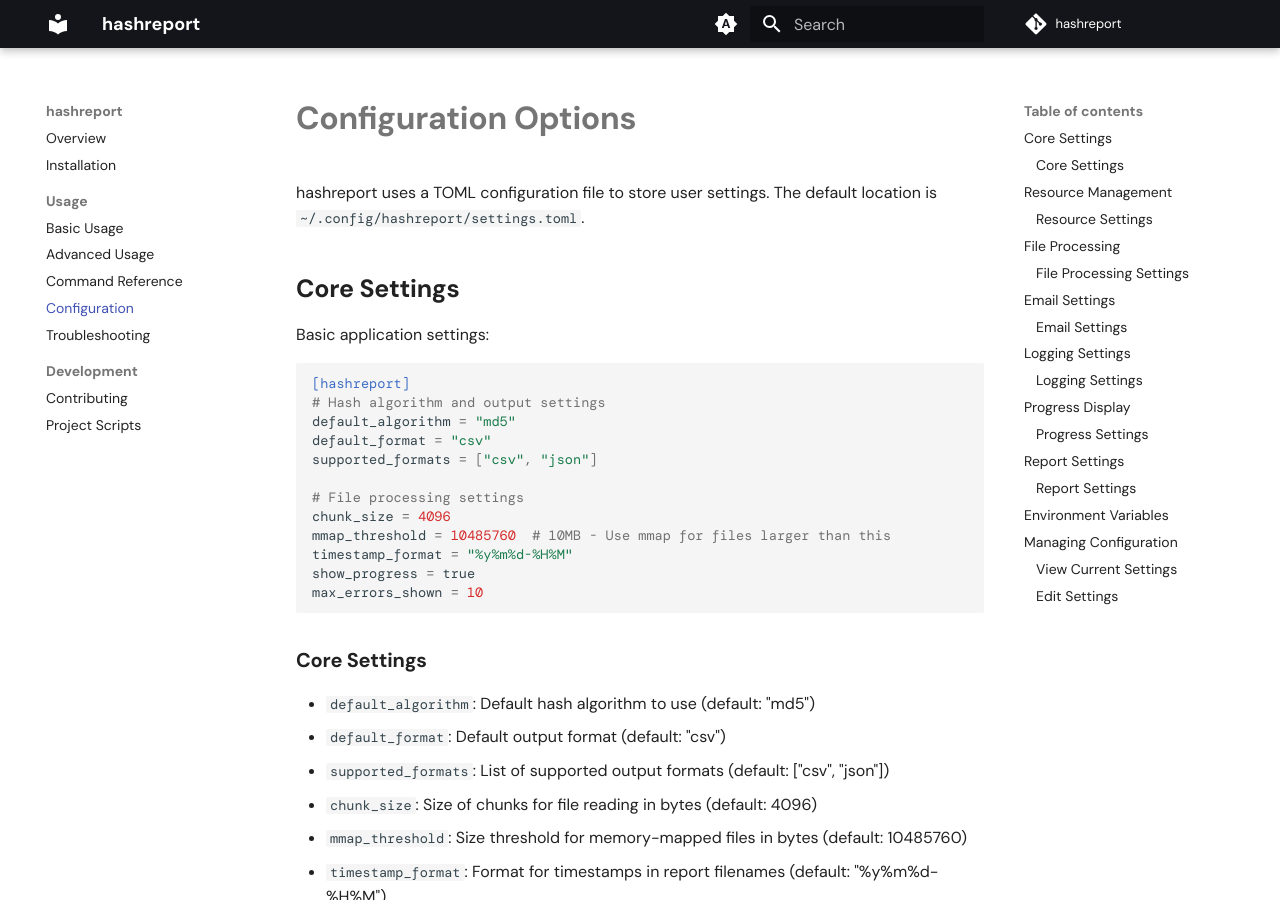
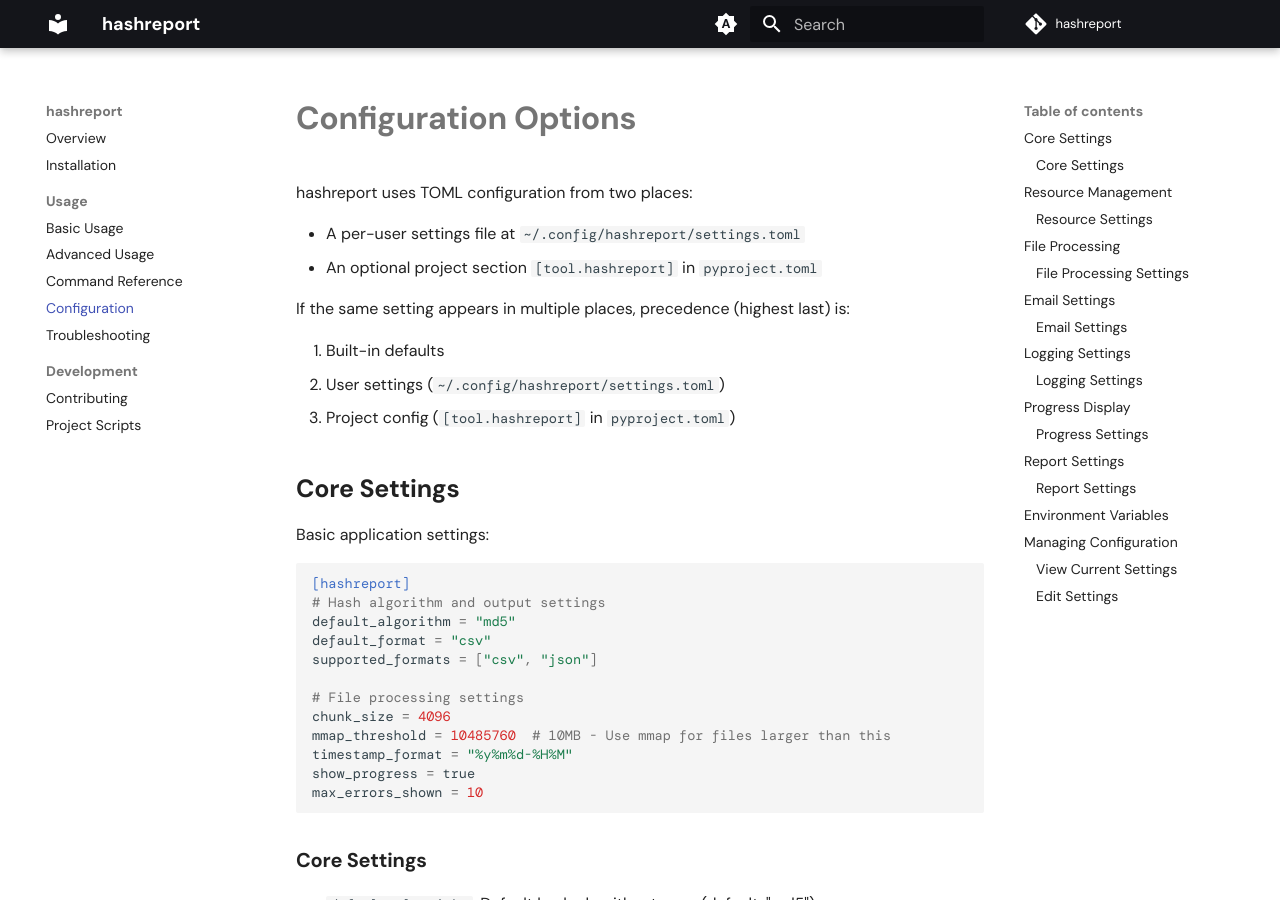
Before and after one commit to madebyjake/hashreport, an MkDocs documentation site: the page built from docs/configuration.md, in a window 1280 px wide and 900 px high. Built offline with MkDocs 1.6.1 and Material for MkDocs 9.7.7, drawn with Linux system fonts in a browser that asks for light colours; some web fonts are replaced; comment, search, counter and statistics services are not loaded; the version menu is left out; some of the changed text lies outside the part shown.

Commit message:
docs: update config docs
- Clarified the sources of configuration for hashreport, detailing the user settings file and project section in pyproject.toml.
- Specified the precedence of settings when conflicts arise, enhancing user understanding of configuration management.

````diff
--- a/docs/configuration.md
+++ b/docs/configuration.md
@@ -1,6 +1,15 @@
 # **Configuration Options**
 
-hashreport uses a TOML configuration file to store user settings. The default location is `~/.config/hashreport/settings.toml`.
+hashreport uses TOML configuration from two places:
+
+- A per-user settings file at `~/.config/hashreport/settings.toml`
+- An optional project section `[tool.hashreport]` in `pyproject.toml`
+
+If the same setting appears in multiple places, precedence (highest last) is:
+
+1. Built-in defaults
+2. User settings (`~/.config/hashreport/settings.toml`)
+3. Project config (`[tool.hashreport]` in `pyproject.toml`)
 
 ## **Core Settings**
 
@@ -179,13 +188,11 @@ compression = false
 For sensitive settings, use environment variables:
 
 ```bash
-# Email settings
-export HASHREPORT_SMTP_HOST=smtp.example.com
-export HASHREPORT_SMTP_USER=username
-export HASHREPORT_SMTP_PASSWORD=password
-
-# Resource limits
-export HASHREPORT_MAX_MEMORY=2048
+# Email settings (used when email_defaults are not set)
+export SMTP_HOST=smtp.example.com
+export SMTP_PORT=587
+export SMTP_USERNAME=username
+export SMTP_PASSWORD=password
 ```
 
 ## **Managing Configuration**
````
